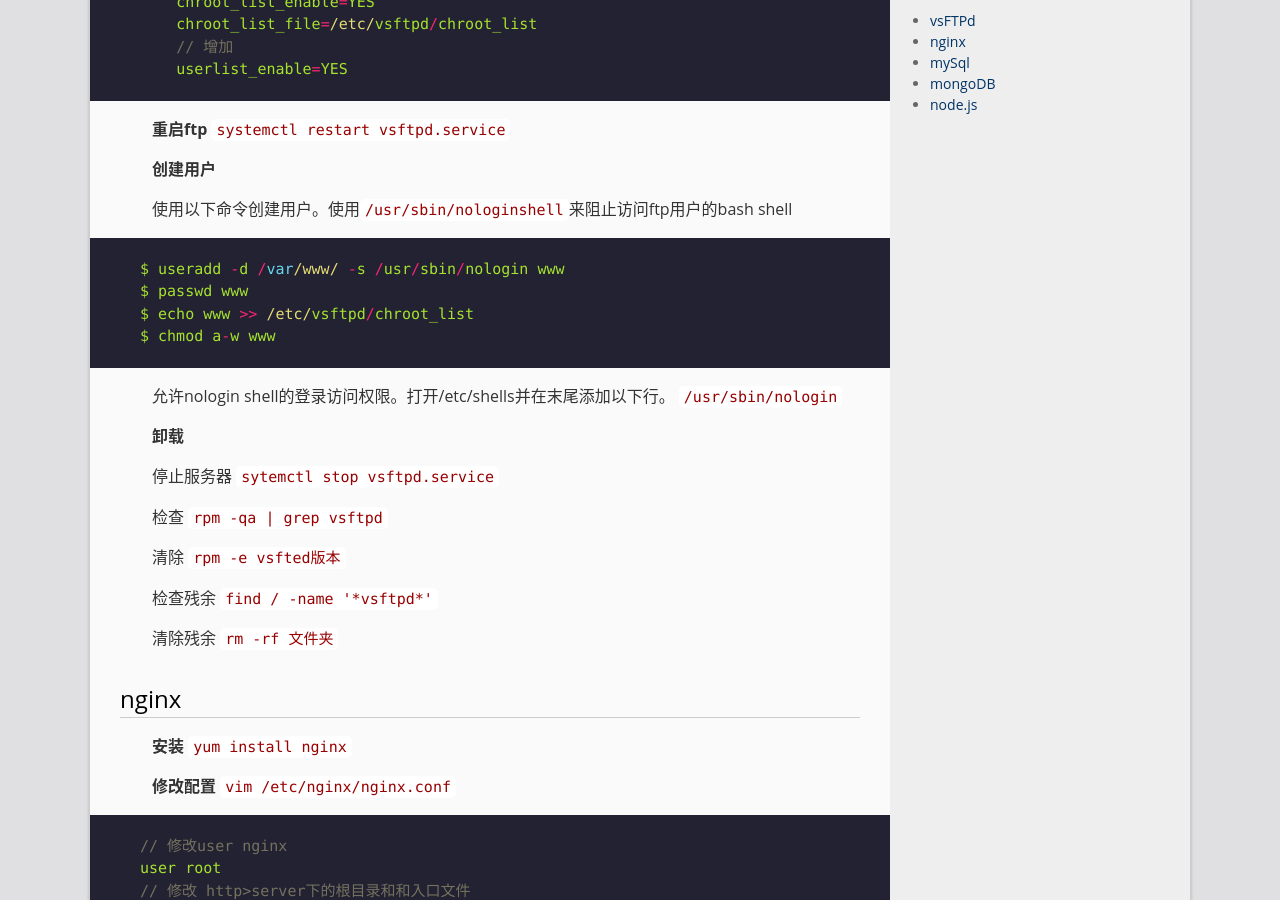
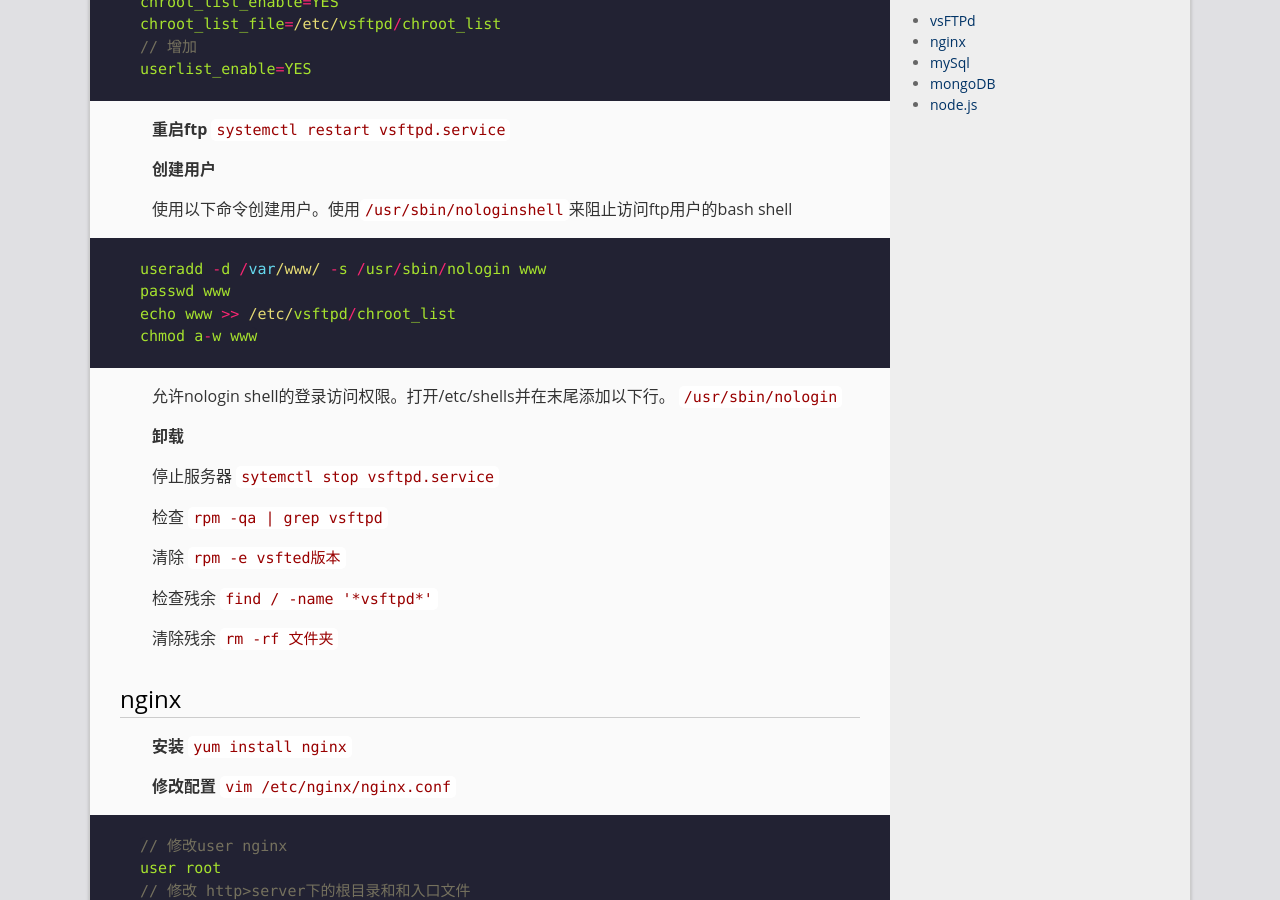
Before and after one commit to jqing1968/jqing1968.github.io, a Jekyll site: the page built from _posts/2017-10-20-serverConf.md, in a window 1280 px wide and 900 px high, scrolled down 678 px. Built offline with Jekyll 4.4.1, drawn with Linux system fonts in a browser that asks for light colours; comment, search, counter and statistics services are not loaded.

Commit message:
内容更新

````diff
--- a/_posts/2017-10-20-serverConf.md
+++ b/_posts/2017-10-20-serverConf.md
@@ -21,11 +21,11 @@ sudo firewall-cmd --reload
 **修改配置**
     `vim /etc/vsftpd.conf`
 ```js
-    // 取消注释
-    chroot_list_enable=YES
-    chroot_list_file=/etc/vsftpd/chroot_list
-    // 增加
-    userlist_enable=YES
+// 取消注释
+chroot_list_enable=YES
+chroot_list_file=/etc/vsftpd/chroot_list
+// 增加
+userlist_enable=YES
 ```
 
 **重启ftp**
@@ -35,10 +35,10 @@ sudo firewall-cmd --reload
 
 使用以下命令创建用户。使用`/usr/sbin/nologinshell`来阻止访问ftp用户的bash shell
 ```js
-$ useradd -d /var/www/ -s /usr/sbin/nologin www
-$ passwd www
-$ echo www >> /etc/vsftpd/chroot_list
-$ chmod a-w www
+useradd -d /var/www/ -s /usr/sbin/nologin www
+passwd www
+echo www >> /etc/vsftpd/chroot_list
+chmod a-w www
 ```
 允许nologin shell的登录访问权限。打开/etc/shells并在末尾添加以下行。
 `/usr/sbin/nologin`
````
